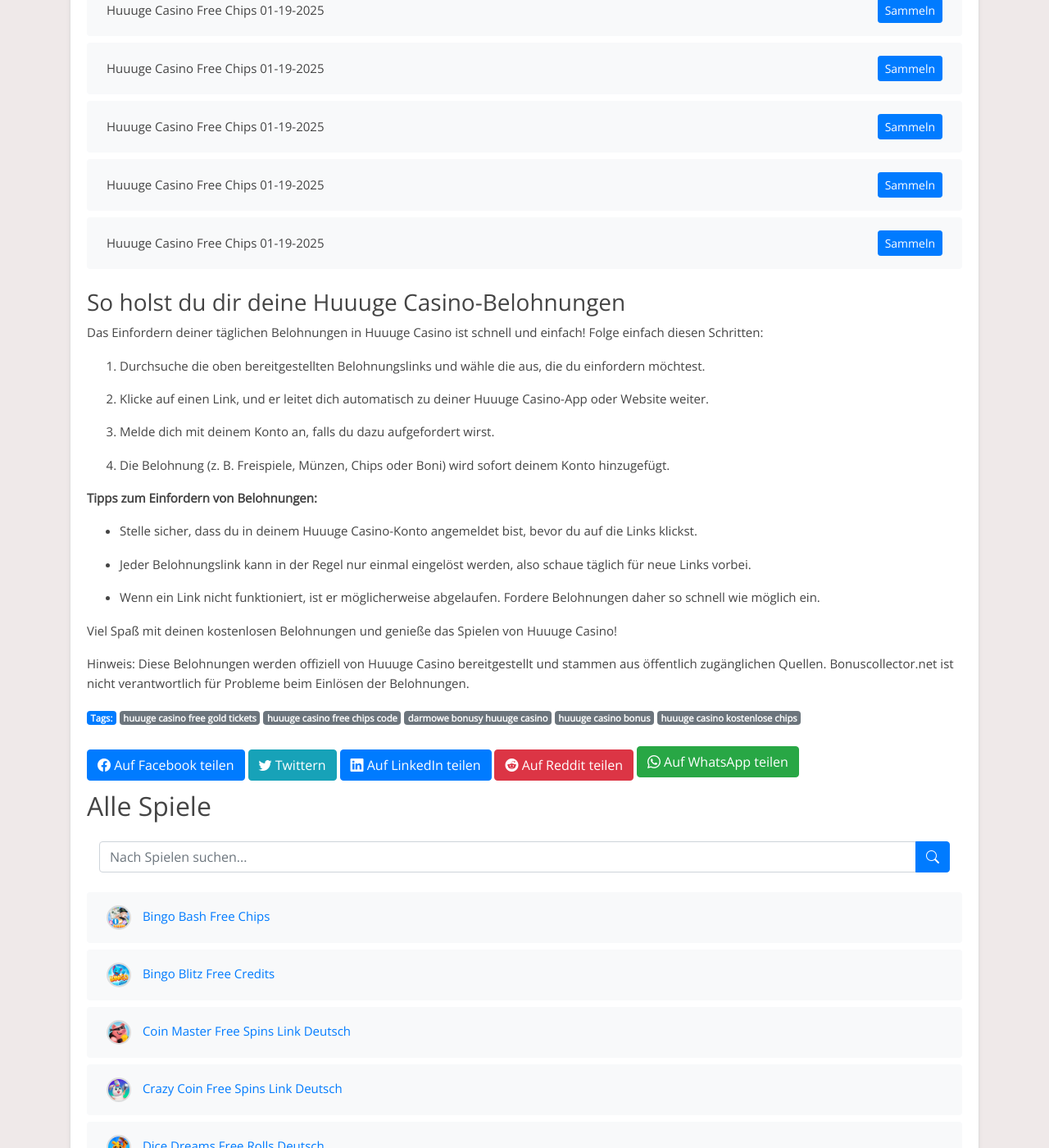
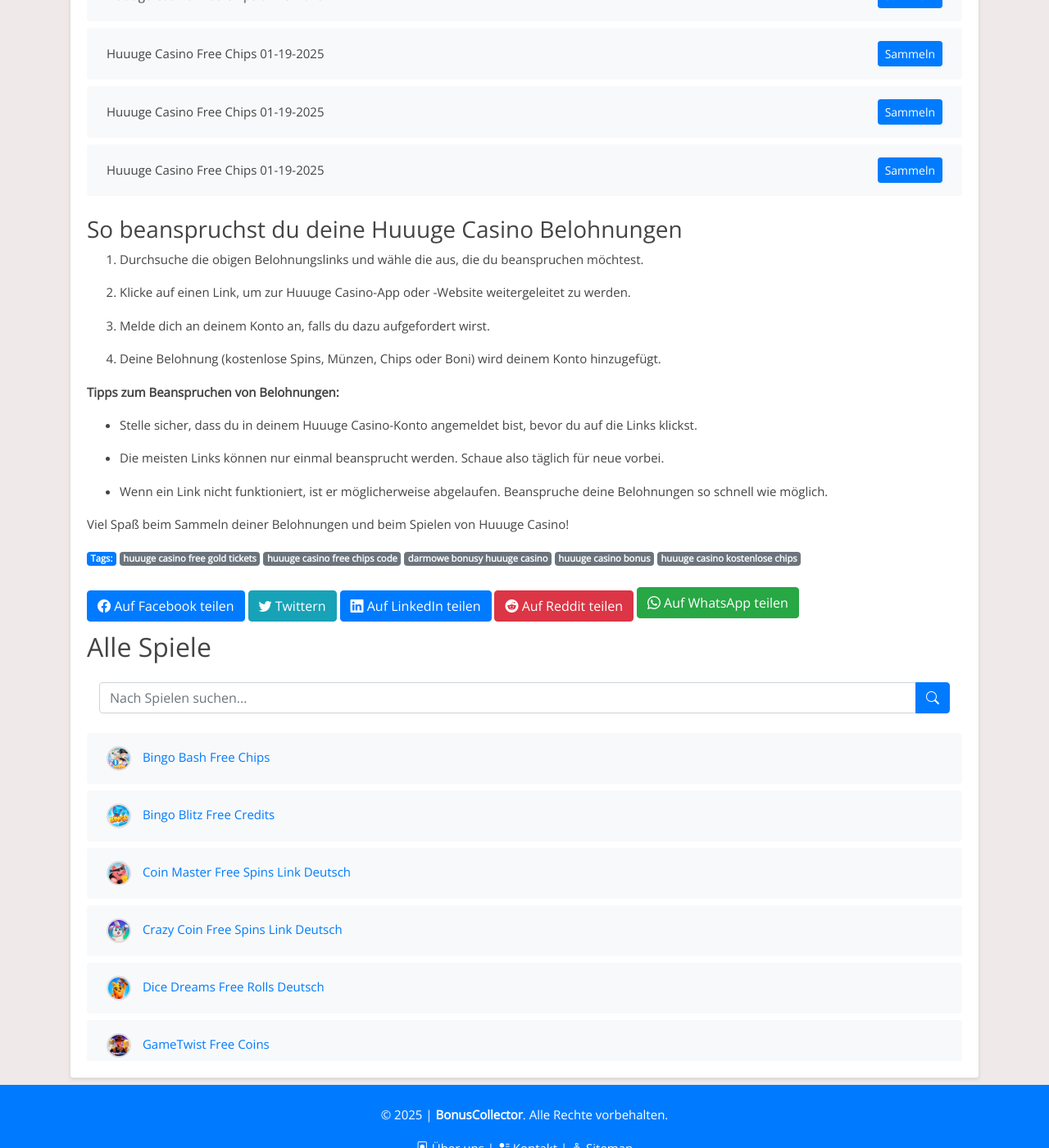
Before and after one commit to Prollad99/bs-de, a Jekyll site: the page built from _posts/2025-01-19-huuuge-casino.md, in a window 1280 px wide and 1400 px high, scrolled down 7388 px. Shown: the whole window at 82% size. Built offline with Jekyll 4.4.1, drawn with Linux system fonts in a browser that asks for light colours; some of the changed text lies outside the part shown.

Commit message:
Update huuuge-casino reward links, content, and modification timestamp

```diff
--- a/_includes/huuuge-casino_footer.html
+++ b/_includes/huuuge-casino_footer.html
@@ -1,27 +1,22 @@
-### So holst du dir deine Huuuge Casino-Belohnungen
+### So beanspruchst du deine Huuuge Casino Belohnungen
 
 
-Das Einfordern deiner täglichen Belohnungen in Huuuge Casino ist schnell und einfach! Folge einfach diesen Schritten:
+1. Durchsuche die obigen Belohnungslinks und wähle die aus, die du beanspruchen möchtest.
 
-1. Durchsuche die oben bereitgestellten Belohnungslinks und wähle die aus, die du einfordern möchtest.
+2. Klicke auf einen Link, um zur Huuuge Casino-App oder -Website weitergeleitet zu werden.
 
-2. Klicke auf einen Link, und er leitet dich automatisch zu deiner Huuuge Casino-App oder Website weiter.
+3. Melde dich an deinem Konto an, falls du dazu aufgefordert wirst.
 
-3. Melde dich mit deinem Konto an, falls du dazu aufgefordert wirst.
-
-4. Die Belohnung (z. B. Freispiele, Münzen, Chips oder Boni) wird sofort deinem Konto hinzugefügt.
+4. Deine Belohnung (kostenlose Spins, Münzen, Chips oder Boni) wird deinem Konto hinzugefügt.
 
 
-**Tipps zum Einfordern von Belohnungen:**
+**Tipps zum Beanspruchen von Belohnungen:**
 
 - Stelle sicher, dass du in deinem Huuuge Casino-Konto angemeldet bist, bevor du auf die Links klickst.
 
-- Jeder Belohnungslink kann in der Regel nur einmal eingelöst werden, also schaue täglich für neue Links vorbei.
+- Die meisten Links können nur einmal beansprucht werden. Schaue also täglich für neue vorbei.
 
-- Wenn ein Link nicht funktioniert, ist er möglicherweise abgelaufen. Fordere Belohnungen daher so schnell wie möglich ein.
+- Wenn ein Link nicht funktioniert, ist er möglicherweise abgelaufen. Beanspruche deine Belohnungen so schnell wie möglich.
 
 
-Viel Spaß mit deinen kostenlosen Belohnungen und genieße das Spielen von Huuuge Casino!
-
-
-Hinweis: Diese Belohnungen werden offiziell von Huuuge Casino bereitgestellt und stammen aus öffentlich zugänglichen Quellen. Bonuscollector.net ist nicht verantwortlich für Probleme beim Einlösen der Belohnungen.
+Viel Spaß beim Sammeln deiner Belohnungen und beim Spielen von Huuuge Casino!
--- a/_includes/huuuge-casino_post.html
+++ b/_includes/huuuge-casino_post.html
@@ -1,13 +1,10 @@
-Entdecke tägliche Huuuge Casino-Belohnungen!
+Entdecke tägliche Huuuge Casino Belohnungen!
 
 
-Bist du ein Fan von Huuuge Casino und möchtest dein Spielerlebnis verbessern? Du bist hier genau richtig! Diese Seite ist allen Huuuge Casino-Enthusiasten gewidmet, die täglich kostenlose Belohnungen einfordern möchten. Hier findest du die neuesten Links, um Freispiele, Münzen, Chips und andere spannende Boni zu sammeln, damit du das Spiel noch mehr genießen kannst.
+Bist du ein Fan von Huuuge Casino, der sein Spielerlebnis verbessern möchte? Du bist hier genau richtig! Diese Seite ist allen Huuuge Casino-Fans gewidmet, die kostenlose tägliche Belohnungen sammeln möchten.
 
 
-Huuuge Casino ist ein unterhaltsames Spiel, das von Millionen geliebt wird. Ob du höhere Level erreichen oder einfach nur den Nervenkitzel genießen möchtest – unsere täglichen Belohnungslinks halten dich im Spiel.
+Hinweis: Huuuge Casino ist eine kostenlose App, die zu Unterhaltungszwecken entwickelt wurde. Bonuscollector.de ist eine unabhängige Plattform und steht nicht in Verbindung mit den Entwicklern oder Eigentümern des Spiels.
 
 
-Hinweis: Huuuge Casino ist eine kostenlose App, die ausschließlich zu Unterhaltungszwecken entwickelt wurde. Bonuscollector.net ist eine unabhängige Plattform und steht in keiner Verbindung zu den Entwicklern oder Eigentümern von Huuuge Casino.
-
-
-Schau täglich vorbei, um sicherzustellen, dass du keine Belohnung verpasst!
+Komm täglich vorbei, damit du keine Belohnungen verpasst!
```
